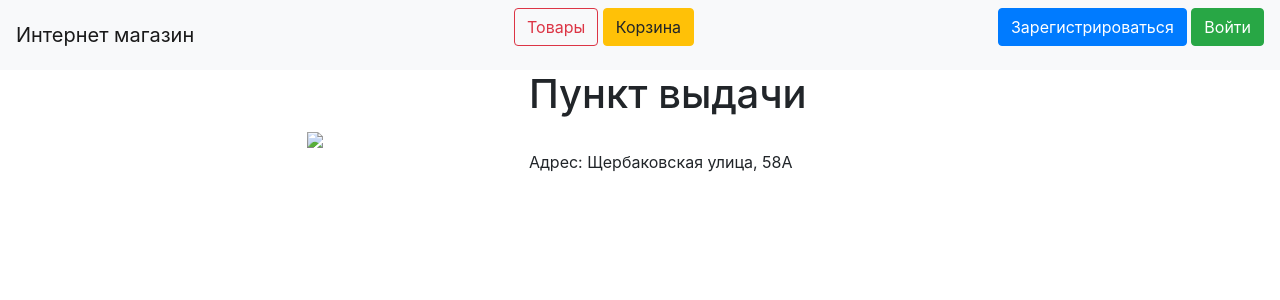
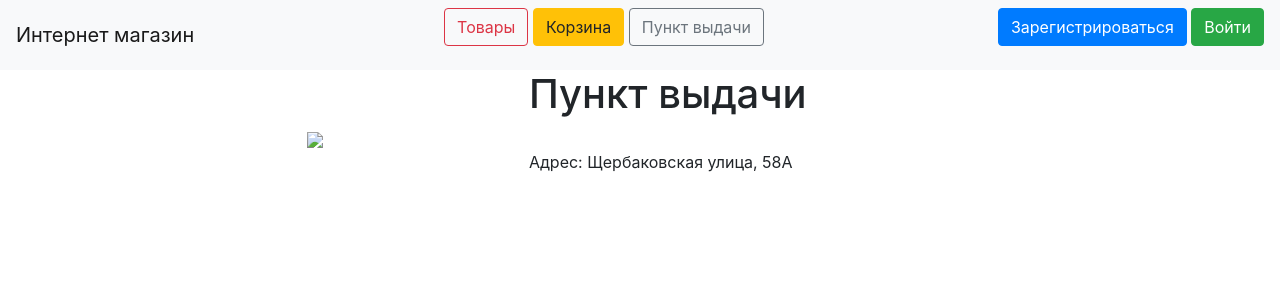
Before and after one commit to lisa-leonowa/store, a Flask app: page /map in a window 1280 px wide. Shown: the top 300 px of the page. Run offline with Flask 2, Linux system fonts and the light colour scheme; data that the repository does not hold is empty; some libraries are stand-ins or nearby versions.

Commit message:
Update base.html

```diff
--- a/templates/base.html
+++ b/templates/base.html
@@ -16,6 +16,7 @@
         <p>
             <a class="btn btn-outline-danger" href="/">Товары</a>
             <a class="btn btn-warning" href="/basket">Корзина</a>
+            <a class="btn btn-outline-secondary" href="/map">Пункт выдачи</a>
         </p>
         {% if current_user.is_authenticated %}
             <a class="navbar-brand" href="/logout">{{ current_user.name }}</a>
```
